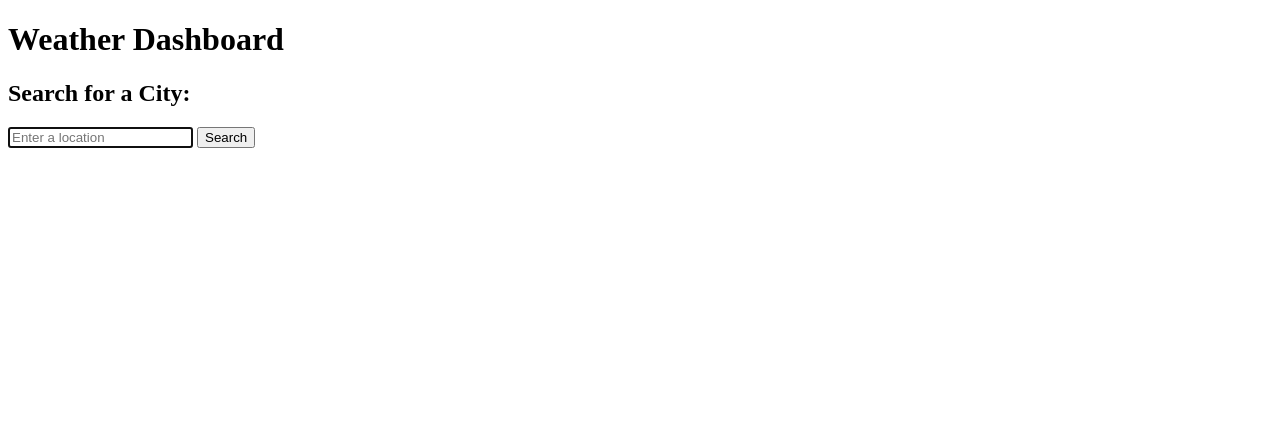
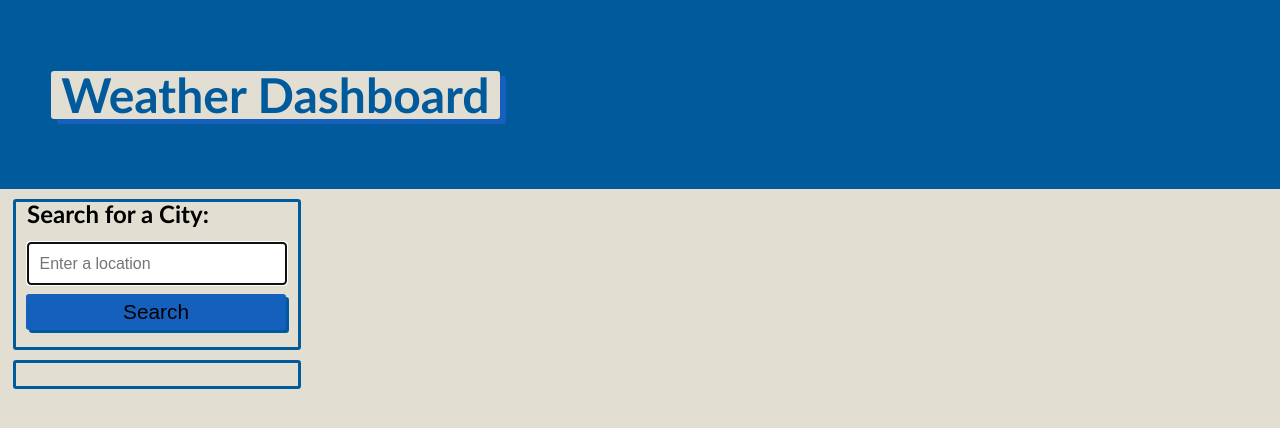
Before and after one commit to VascoMiguens/Weather-Dashboard, a plain HTML site: page index.html in a window 1280 px wide. Drawn offline with Linux system fonts and the light colour scheme; files that its build step writes are made by us from their sources.

Commit message:
- handle the search submission by finding the coordinates or returning an alert - fetch an object returned by the api - added css

```diff
--- a/assets/css/style.css
+++ b/assets/css/style.css
@@ -0,0 +1,136 @@
+/*turn the colours into variables*/
+:root {
+  --dodge-blue: #005a9c;
+  --pearl: #e2dfd2;
+  --denim: #1560bd;
+  --dark: #000;
+  --border-radius: 0.2rem;
+}
+
+* {
+  box-sizing: border-box;
+}
+
+body {
+  background-color: var(--pearl);
+  margin: 0;
+  padding: 0;
+  font-family: "Gill Sans", sans-serif;
+  color: var(--dark);
+  line-height: 1;
+  font-size: 16px;
+}
+
+h2 {
+  font-weight: 700;
+  margin: 0;
+  color: var(--dark);
+}
+
+main {
+  margin: 10px auto;
+  width: 98%;
+}
+
+.btn {
+  font-size: 1.3rem;
+  text-decoration: none;
+  padding: 6px 5px;
+  width: 100%;
+  display: block;
+  margin: 5px 0;
+  border-radius: var(--border-radius);
+  color: var(--dark);
+  border: none;
+  outline: none;
+  background-color: var(--denim);
+  box-shadow: 3px 3px var(--dodge-blue);
+  transform: translate(-1px, -1px);
+}
+
+.btn:hover {
+  color: var(--dodge-blue);
+  background-color: var(--night-blue-shadow);
+  transform: translate(0, 0);
+  box-shadow: 2px 2px var(--dark);
+}
+
+.hero {
+  padding: 3% 4%;
+  background-color: var(--dodge-blue);
+  color: var(--pearl);
+}
+
+.hero p {
+  max-width: 75%;
+}
+/* make app title round and with box shadow*/
+.app-title {
+  font-size: 3rem;
+  background-color: var(--pearl);
+  color: var(--dodge-blue);
+  padding: 0 10px;
+  display: inline-block;
+  border-radius: var(--border-radius);
+  box-shadow: 6px 5px var(--denim);
+}
+
+/* CARDS */
+.card {
+  margin: 0 0 10px 0;
+  border: 3px solid var(--dodge-blue);
+  border-radius: var(--border-radius);
+}
+.card-title {
+  padding-left: 4%;
+}
+
+.card-body {
+  padding: 4%;
+}
+
+/* align input with button and make it round */
+.form-input {
+  width: 100%;
+  padding: 4%;
+  margin: 5px 0;
+  font-size: 1rem;
+  border-radius: var(--border-radius);
+}
+
+/* flex the weather section in a column*/
+#weather-section {
+  display: flex;
+  flex-direction: column;
+}
+
+/* Flex Options */
+.flex-row {
+  display: flex;
+  flex-wrap: wrap;
+}
+
+.flex-column {
+  display: flex;
+  flex-direction: column;
+  flex-wrap: wrap;
+}
+
+.justify-space-between {
+  justify-content: space-between;
+}
+
+/* Resize Options*/
+.col-12 {
+  flex: 0 0 100%;
+}
+
+@media screen and (min-width: 768px) {
+  .col-md-3 {
+    flex: 0 0 calc(100% * 3 / 12 - 2%);
+  }
+
+  .col-md-9 {
+    flex: 0 0 calc(100% * 9 / 12 - 2%);
+  }
+}
--- a/assets/js/script.js
+++ b/assets/js/script.js
@@ -0,0 +1,49 @@
+var cityForm = document.querySelector("#city-form");
+var cityInput = document.querySelector("#city-input");
+
+var WEATHER_BASE_API_URL = "https://api.openweathermap.org/";
+var WEATHER_API_KEY = "c828ba608f878d909ac2c8a1fd874157";
+
+
+var formSubmitHandler = function (event) {
+  event.preventDefault();
+  //trim the user input value and save it in a variable
+  var city = cityInput.value.trim();
+
+  //if the user submited an entry
+  if (city) {
+    //call findCoords functions and pass the input value
+    findCoords(city);
+    //clear the input value
+    cityInput.innerHTML = "";
+    //if no submission has been made
+  } else {
+    //alert the user to enter a city name
+    alert("Please enter a city");
+  }
+};
+
+var findCoords = function (search) {
+  var apiURL = `${WEATHER_BASE_API_URL}geo/1.0/direct?q=${search}&limit=5&appid=${WEATHER_API_KEY}`;
+  fetch(apiURL)
+    .then(function (response) {
+      //if the response is 200
+      if (response.ok) {
+        //parse the response to jason
+        response.json().then(function (data) {
+          //pass the object returned to a variable
+          var location = data[0];
+          console.log(location);
+        });
+      } else {
+        //alert the user if nothing is returned
+        alert("Error: " + response.statusText);
+      }
+    })
+    //catch the error if no connection was made
+    .catch(function (error) {
+      alert("Unable to connect");
+    });
+};
+
+cityForm.addEventListener("submit", formSubmitHandler);
--- a/index.html
+++ b/index.html
@@ -5,13 +5,12 @@
     <meta http-equiv="X-UA-Compatible" content="IE=edge" />
     <meta name="viewport" content="width=device-width, initial-scale=1.0" />
     <title>Document</title>
-    <link rel="stylesheet" href="./style.css" />
+    <link rel="stylesheet" href="./assets/css/style.css" />
   </head>
   <body class="flex-column min-100-vh">
     <header class="hero">
       <h1 class="app-title">Weather Dashboard</h1>
     </header>
-
     <main class="flex-row justify-space-between">
       <aside class="col-12 col-md-3">
         <div class="card">
@@ -36,13 +35,10 @@
           <div id="recent-section" class="card-body"></div>
         </div>
       </aside>
-
-      <section
-        id="weather-section"
-        class="col-12 col-md-9"
-      >
+      <section id="weather-section" class="col-12 col-md-9">
+        <div id="forecast" class="flex-row col-12"></div>
       </section>
     </main>
-    <script src="./script.js"></script>
+    <script src="./assets/js/script.js"></script>
   </body>
 </html>
```
